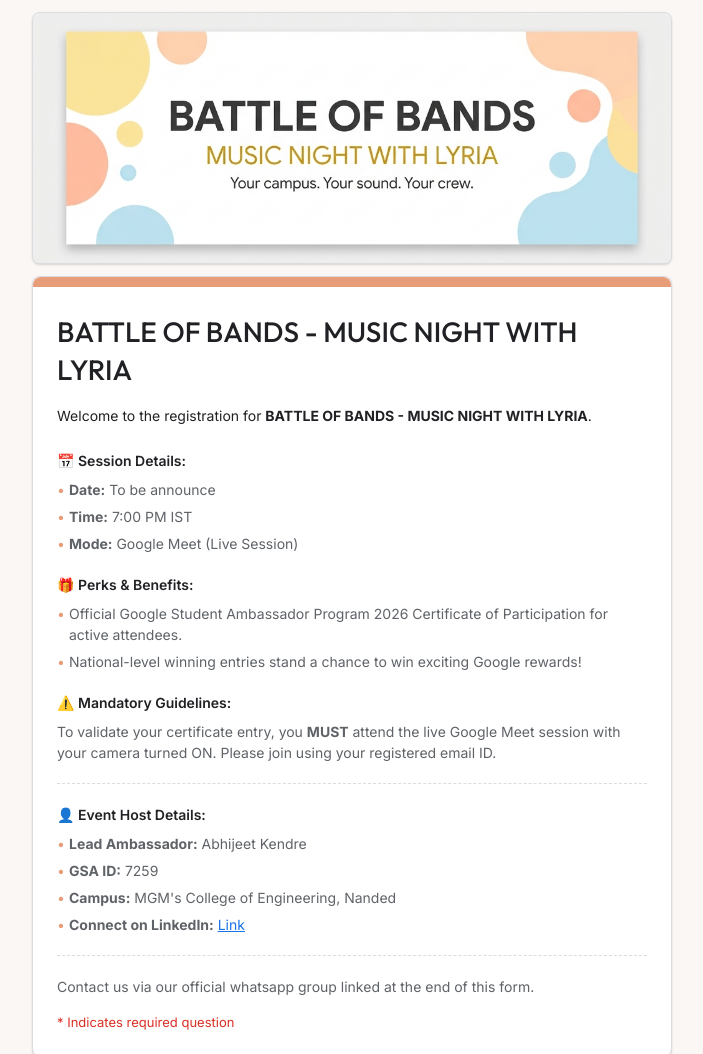
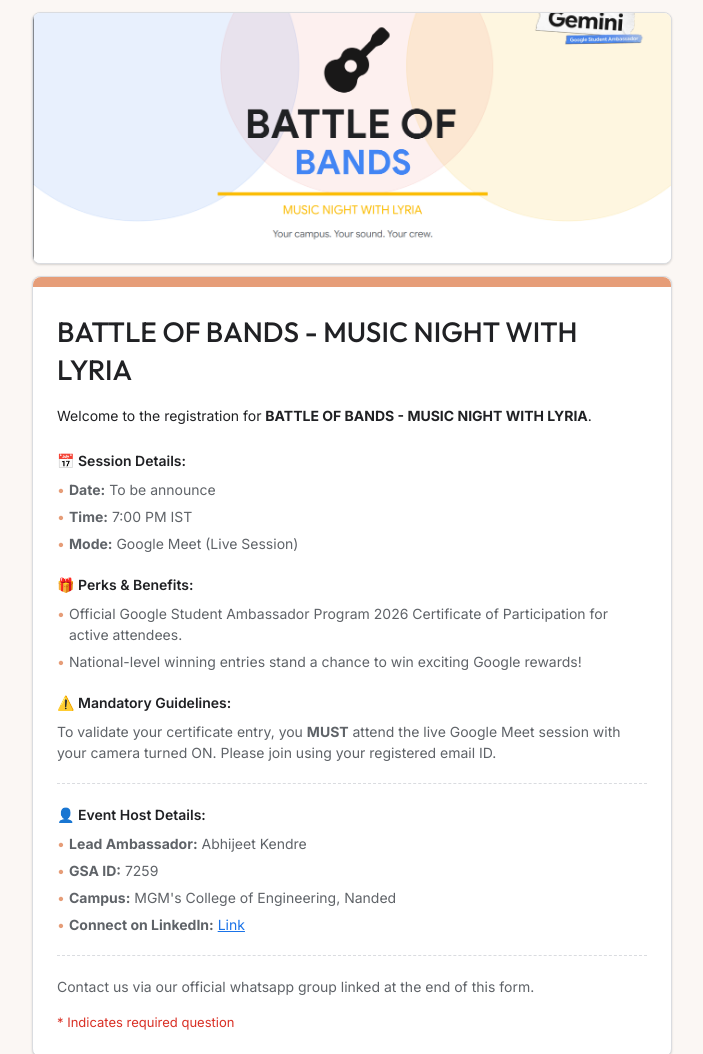
Before and after one commit to abhijeetkendre-it/battle-of-bands-registration, a website: page index.html in a window 1280 px wide. Shown: the top 1054 px of the page, without its empty margins (288-991 px from the left). Drawn offline with Linux system fonts and the light colour scheme.

Commit message:
Update website banner image to image.png

```diff
--- a/index.html
+++ b/index.html
@@ -16,7 +16,7 @@
   <div class="main-wrapper">
     <!-- Header Banner Image Card -->
     <div class="banner-card">
-      <img src="banner.png" alt="Battle of Bands - Music Night with Lyria" class="banner-img">
+      <img src="image.png" alt="Battle of Bands - Music Night with Lyria" class="banner-img">
     </div>
 
     <!-- Registration Form Container -->
```
Also changed, not shown: banner.png (deleted), image.png (added).
